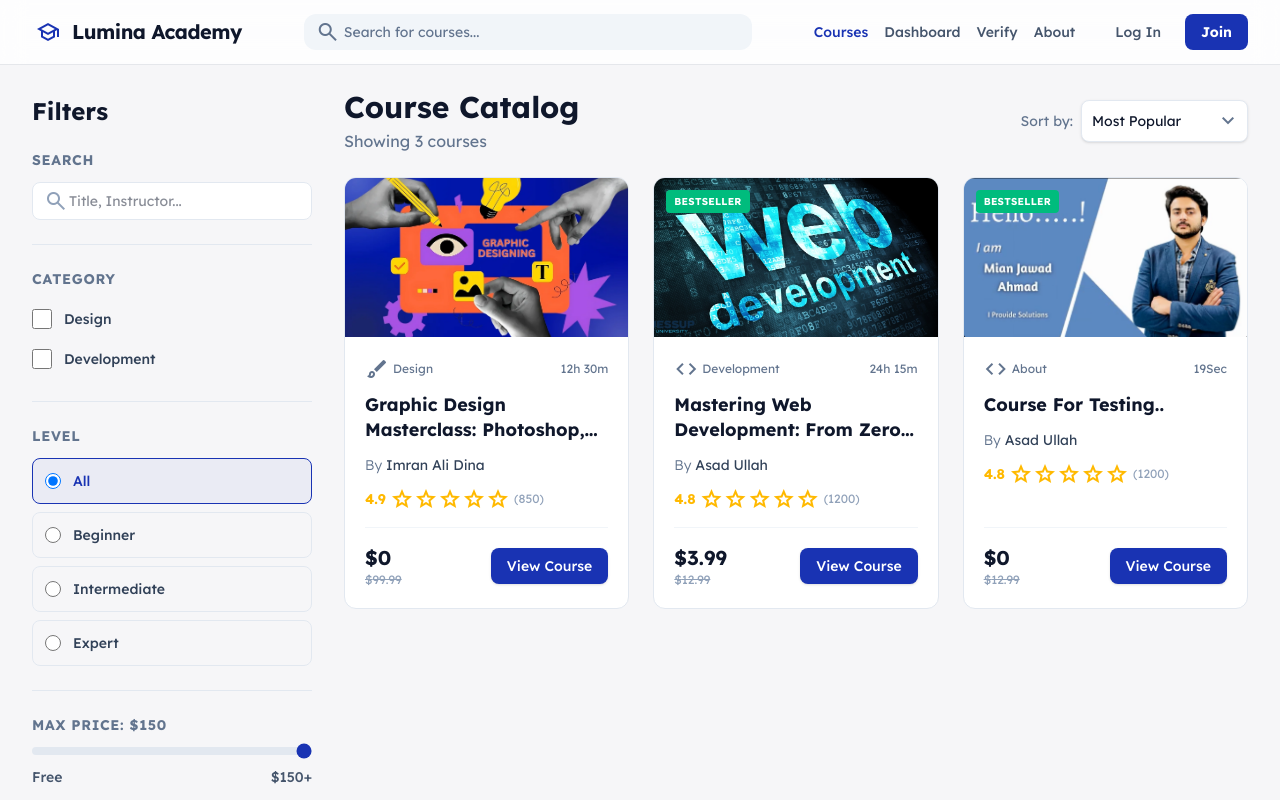
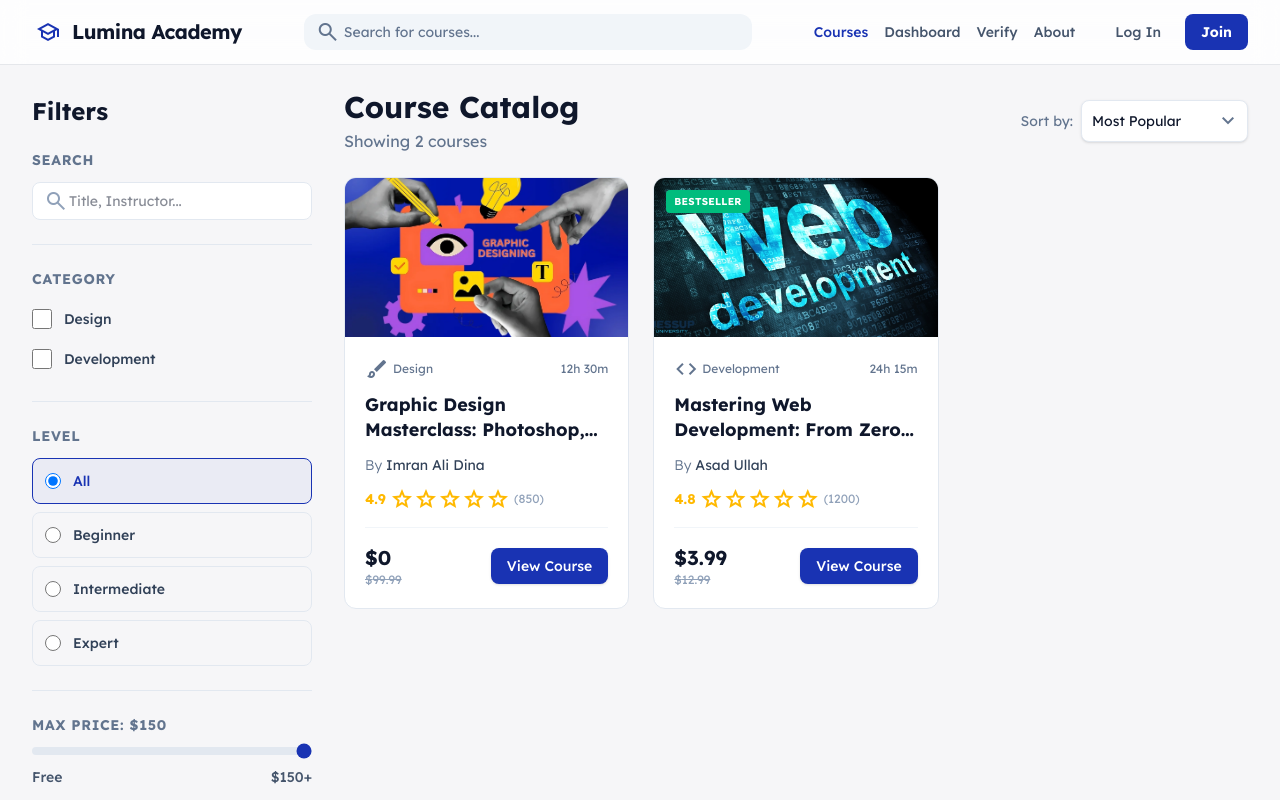
Before and after one commit to asadjn99/uroojx, a Next.js app: page /courses in a window 1280 px wide. Shown: the top 800 px of the page. Built offline with nearby package versions, Linux system fonts and the light colour scheme; no server answers.

Commit message:
update course

```diff
--- a/app/auth/callback/route.ts
+++ b/app/auth/callback/route.ts
@@ -24,9 +24,7 @@ export async function GET(request: NextRequest) {
                 cookieStore.set(name, value, options)
               )
             } catch {
-              // The `setAll` method was called from a Server Component.
-              // This can be ignored if you have middleware refreshing
-              // user sessions.
+
             }
           },
         },
--- a/app/auth/page.tsx
+++ b/app/auth/page.tsx
@@ -3,7 +3,7 @@
 import React, { useState } from "react";
 import Navbar from "@/src/components/Navbar";
 import Footer from "@/src/components/Footer";
-import { createClient } from "@/src/utils/supabase/client"; // Import the client
+import { createClient } from "@/src/utils/supabase/client";
 
 export default function AuthPage() {
   const [variant, setVariant] = useState<"LOGIN" | "REGISTER">("LOGIN");
--- a/app/courses/page.tsx
+++ b/app/courses/page.tsx
@@ -38,22 +38,22 @@ const coursesData = [
     image: "/images/gd.webp",
     icon: "brush",
   },
-    {
-    id: 3,
-    title: "Course For Testing..",
-    instructor: "Asad Ullah",
-    rating: 4.8,
-    reviews: 1200,
-    price: 0.0,
-    originalPrice: 12.99,
-    category: "About",
-    level: "Expert",
-    duration: "19Sec",
-    image: "/images/sir.png",
-    badge: "Bestseller",
-    badgeColor: "bg-emerald-500",
-    icon: "code",
-  },
+  //   {
+  //   id: 3,
+  //   title: "Course For Testing..",
+  //   instructor: "Asad Ullah",
+  //   rating: 4.8,
+  //   reviews: 1200,
+  //   price: 0.0,
+  //   originalPrice: 12.99,
+  //   category: "About",
+  //   level: "Expert",
+  //   duration: "19Sec",
+  //   image: "/images/sir.png",
+  //   badge: "Bestseller",
+  //   badgeColor: "bg-emerald-500",
+  //   icon: "code",
+  // },
 ];
 
 export default function CourseCatalog() {
--- a/src/utils/supabase/middleware.ts
+++ b/src/utils/supabase/middleware.ts
@@ -17,6 +17,7 @@ export async function updateSession(request: NextRequest) {
           return request.cookies.getAll()
         },
         setAll(cookiesToSet) {
+          // eslint-disable-next-line @typescript-eslint/no-unused-vars
           cookiesToSet.forEach(({ name, value, options }) => request.cookies.set(name, value))
           response = NextResponse.next({
             request: {
--- a/src/utils/supabase/server.ts
+++ b/src/utils/supabase/server.ts
@@ -18,9 +18,7 @@ export async function createClient() {
               cookieStore.set(name, value, options)
             )
           } catch {
-            // The `setAll` method was called from a Server Component.
-            // This can be ignored if you have middleware refreshing
-            // user sessions.
+
           }
         },
       },
```
